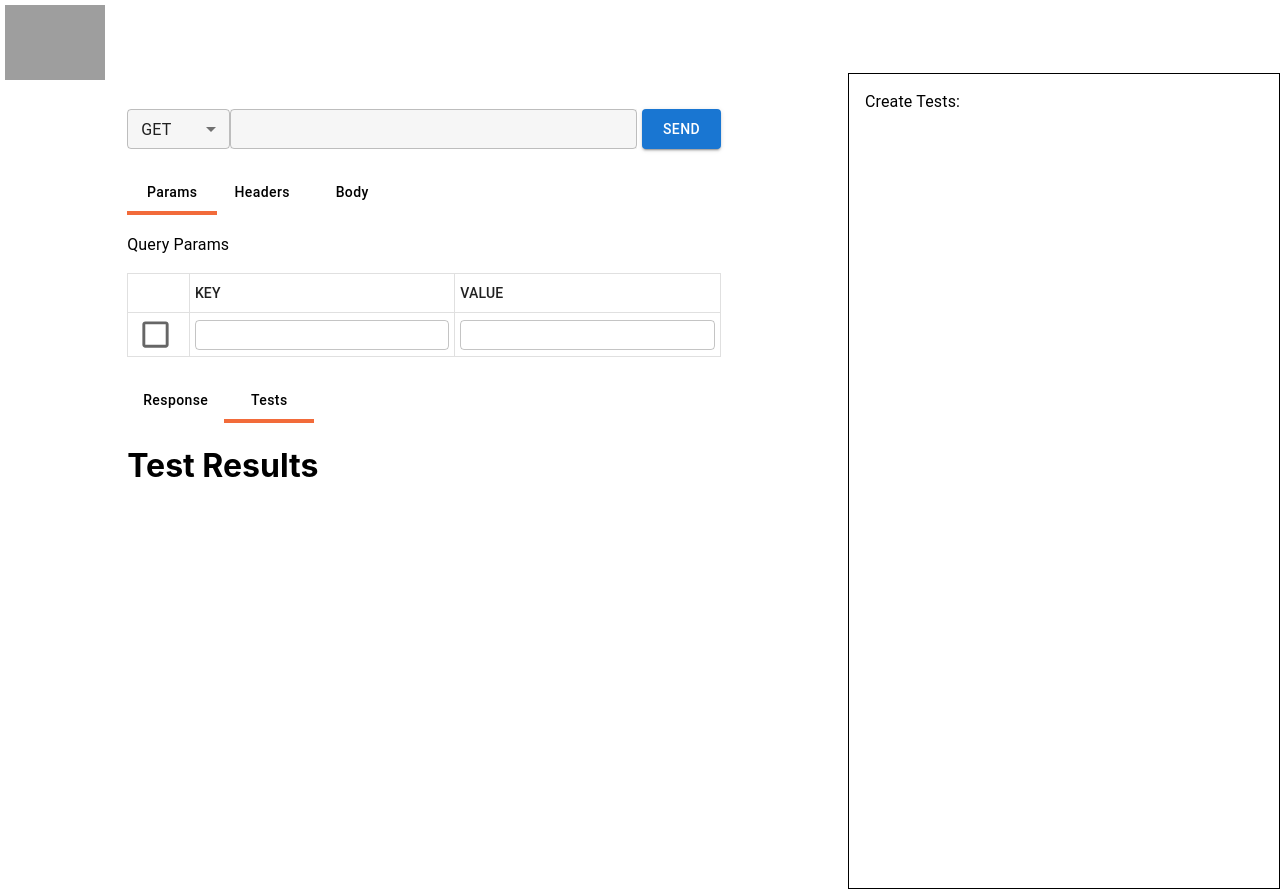
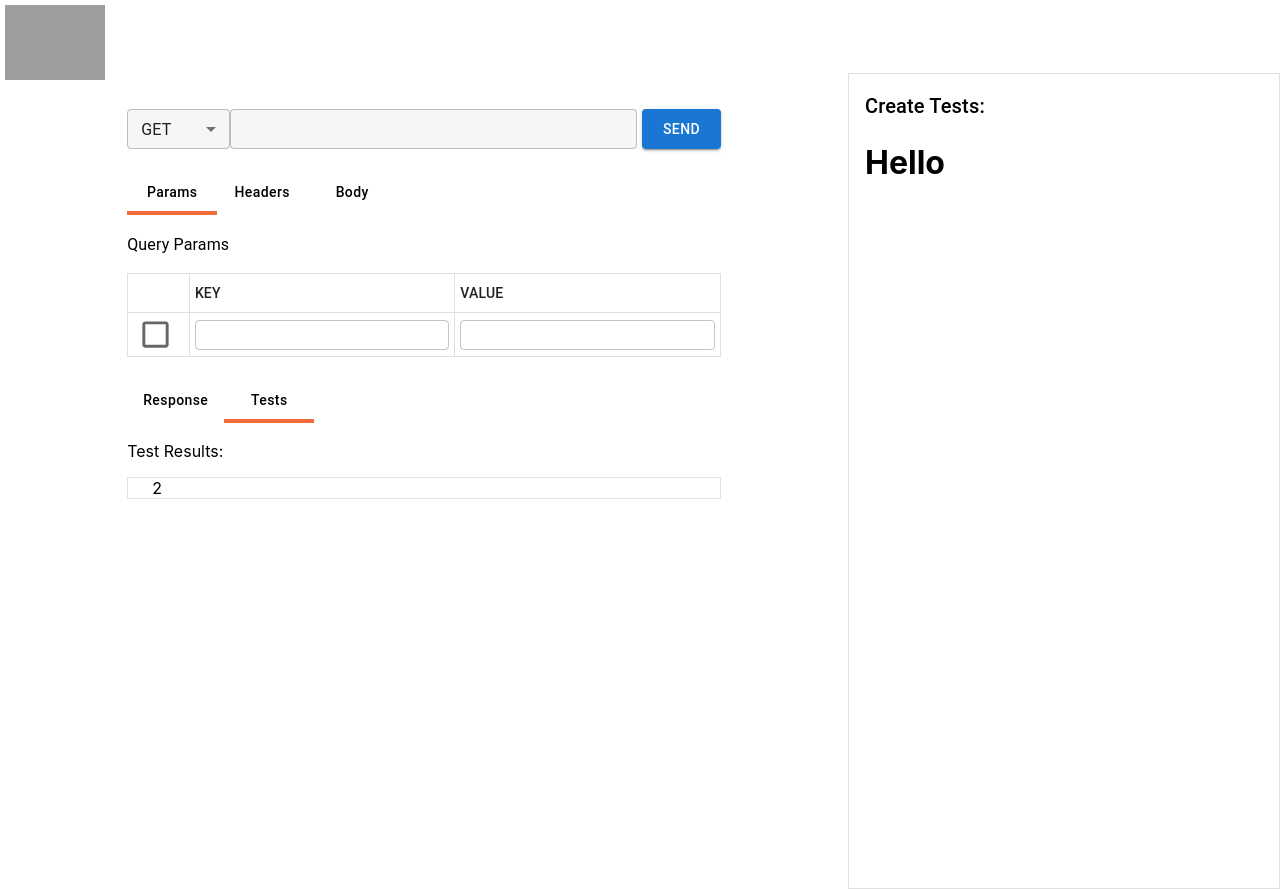
Before and after one commit to ultron1101/postman-clone, a React (Create React App) app: page / in a window 1280 px wide. Both pictures are taken after a click on the tab "Tests". Built offline with nearby package versions, Linux system fonts and the light colour scheme; grey boxes are pictures that could not be loaded.

Commit message:
Default Test Area results displayed but unsucessfully

```diff
--- a/src/components/Home.jsx
+++ b/src/components/Home.jsx
@@ -12,7 +12,6 @@ import Form from "./Form";
 import SelectTab from './SelectTab';
 import SnackBar from './SnackBar';
 import Header from './Header';
-import ErrorScreen from './ErrorScreen';
 import Tests from '../testComponents/Tests';
 import ResponseTab from './ResponseTab';
 
@@ -23,7 +22,7 @@ const useStyles = makeStyles({
     },
     sidebar: {
         background: ['#FFFFFF', '!important'],
-        border: '1px solid',
+        border: '1px solid rgba(224, 224, 224, 1)',
     }
 })
 
@@ -73,7 +72,7 @@ const Home = () => {
                 <Box className={classes.component}>
                     <Form onSendClick={onSendClick} />
                     <SelectTab />
-                    { errorResponse ? <ErrorScreen /> : <ResponseTab status={status} data={apiResponse} /> }
+                    <ResponseTab status={status} data={apiResponse} errorResponse={errorResponse} />
 
                 </Box>
                 </Grid>
--- a/src/components/ResponseTab.jsx
+++ b/src/components/ResponseTab.jsx
@@ -3,6 +3,7 @@ import { Box, Tabs, TextareaAutosize, Tab, Typography } from '@mui/material';
 import { makeStyles } from '@mui/styles';
 
 import TestResults from '../testComponents/TestResults';
+import ErrorScreen from './ErrorScreen';
 
 const textareaStyle = {
     width: '100%',
@@ -32,7 +33,7 @@ const useStyles = makeStyles({
     }
 });
 
-const ResponseTab = ({status, data}) => {
+const ResponseTab = ({status, data, errorResponse}) => {
     const classes = useStyles();
     const [value, setValue] = useState(0);
 
@@ -62,6 +63,8 @@ const ResponseTab = ({status, data}) => {
                 <Tab label="Response" className={classes.tab} />
                 <Tab label="Tests" className={classes.tab} />
             </Tabs>
+
+            {/*Box to display Response*/}
             <Box
                 role="tabpanel"
                 hidden={value !== 0}
@@ -71,6 +74,8 @@ const ResponseTab = ({status, data}) => {
                 <div className={classes.status}>
                     <Typography>Status: {status}</Typography>
                 </div>
+                {errorResponse ? <ErrorScreen /> :
+                    <>
                     <Box>
                         <TextareaAutosize
                             minRows={3}
@@ -80,14 +85,18 @@ const ResponseTab = ({status, data}) => {
                             value={readableobj}
                         />
                     </Box>
+                    </>
+                }
             </Box>
+
+            {/*Box to display Test Results*/}
             <Box
                 role="tabpanel"
                 hidden={value !== 1}
                 id={`simple-tabpanel-${1}`}
                 aria-labelledby={`simple-tab-${1}`}
             >
-                <TestResults />
+                <TestResults status={status} data={data}/>
             </Box>
 
         </Box>
--- a/src/testComponents/TestResults.jsx
+++ b/src/testComponents/TestResults.jsx
@@ -1,7 +1,88 @@
+import { Container } from "@mui/material";
+import { useEffect, useState } from "react";
+
+const styles = {
+    pass: {
+        display: 'inline-block',
+        padding: '1px',
+        backgroundColor: '#9ADE7B',
+        color: 'white',
+        borderRadius: '4px',
+        fontSize: '12px',
+    },
+
+    fail: {
+        display: 'inline-block',
+        padding: '1px',
+        backgroundColor: '#D83A56',
+        color: 'white',
+        borderRadius: '4px',
+        fontSize: '12px',
+    }
+}
 
 
-const TestResults = () => {
-    return <h1>Test Results</h1>
+//Checking for empty or null values
+const checkAttributesNotEmpty = (jsonObj) => {
+    for(const key in jsonObj) {
+        if(jsonObj.hasOwnProperty(key)) {
+            const value = jsonObj[key];
+            if(value === null || (typeof value === 'string' && value.trim() === '')) {
+                return true;
+            }
+        }
+    }
+return false;
+};
+
+const TestResults = ({status, data}) => {
+
+    //Creating Default test cases:
+    const [validRequest, setValidRequest] = useState(false);
+    const [empty, setEmpty] = useState(true);
+    const [TestResultsArr, setTestResultsArr] = useState([]);
+    const [html, setHtml] = useState(null);
+
+    useEffect(() => {
+
+        if(status <= 299) setValidRequest(true);
+        setTestResultsArr([]);
+
+        //Default Test case: 0
+        if(validRequest){
+            setHtml(<p>Default Test case 0: <span style={styles.pass}>Pass</span> : Valid Request Sent</p>);
+            console.log('Hi');
+        } else {
+            setHtml(<p>Default Test case 0: <span style={styles.fail}>Failed</span> : Invalid Request Sent</p>);
+        }
+
+        // Use a callback function when updating state based on the current state
+        setTestResultsArr((prevResults) => [...prevResults, html]);
+
+        const allAttributesNotEmpty = checkAttributesNotEmpty(data);
+        setEmpty(allAttributesNotEmpty);
+
+        //Default Test case: 1
+        if(empty){
+            setHtml(<p>Default Test case 1: <span style={styles.fail}>Fail</span> : Empty or null value found</p>);
+        } else {
+            setHtml(<p>Default Test case 1: <span style={styles.pass}>Pass</span> : No Empty or null value found</p>);
+        }
+
+        setTestResultsArr((prevResults) => [...prevResults, html]);
+    }, [status, data]);
+
+    console.log(TestResultsArr);
+
+    return (
+        <>
+        <p>Test Results: </p>
+        <Container maxWidth="lg" style={{ border: '1px solid rgba(224, 224, 224, 1)'}}>
+            {TestResultsArr.map((html) => html)}
+            {TestResultsArr.length}
+        </Container>
+        </>
+    )
 }
 
 export default TestResults;
--- a/src/testComponents/Tests.jsx
+++ b/src/testComponents/Tests.jsx
@@ -1,8 +1,15 @@
-import { Typography } from "@mui/material";
+import { Box, Typography } from "@mui/material";
 
 const Tests = () => {
 
-    return <Typography>Create Tests:</Typography>
+    return (
+        <>
+            <Typography variant="h6">Create Tests:</Typography>
+            <Box>
+                <h1>Hello</h1>
+            </Box>
+        </>
+    )
 
 }
 
```
Lines whose indentation alone changed are shown as unchanged.
